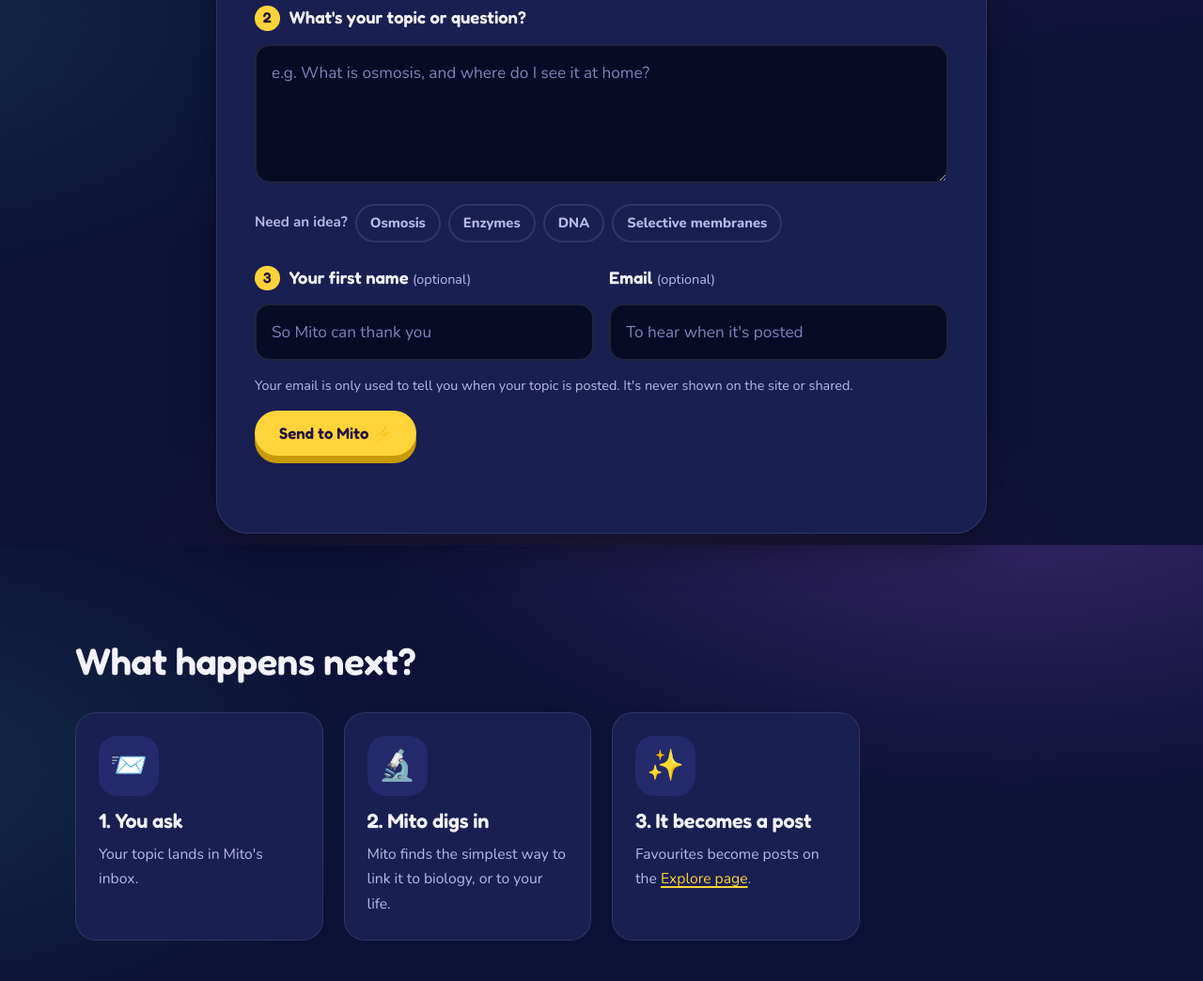
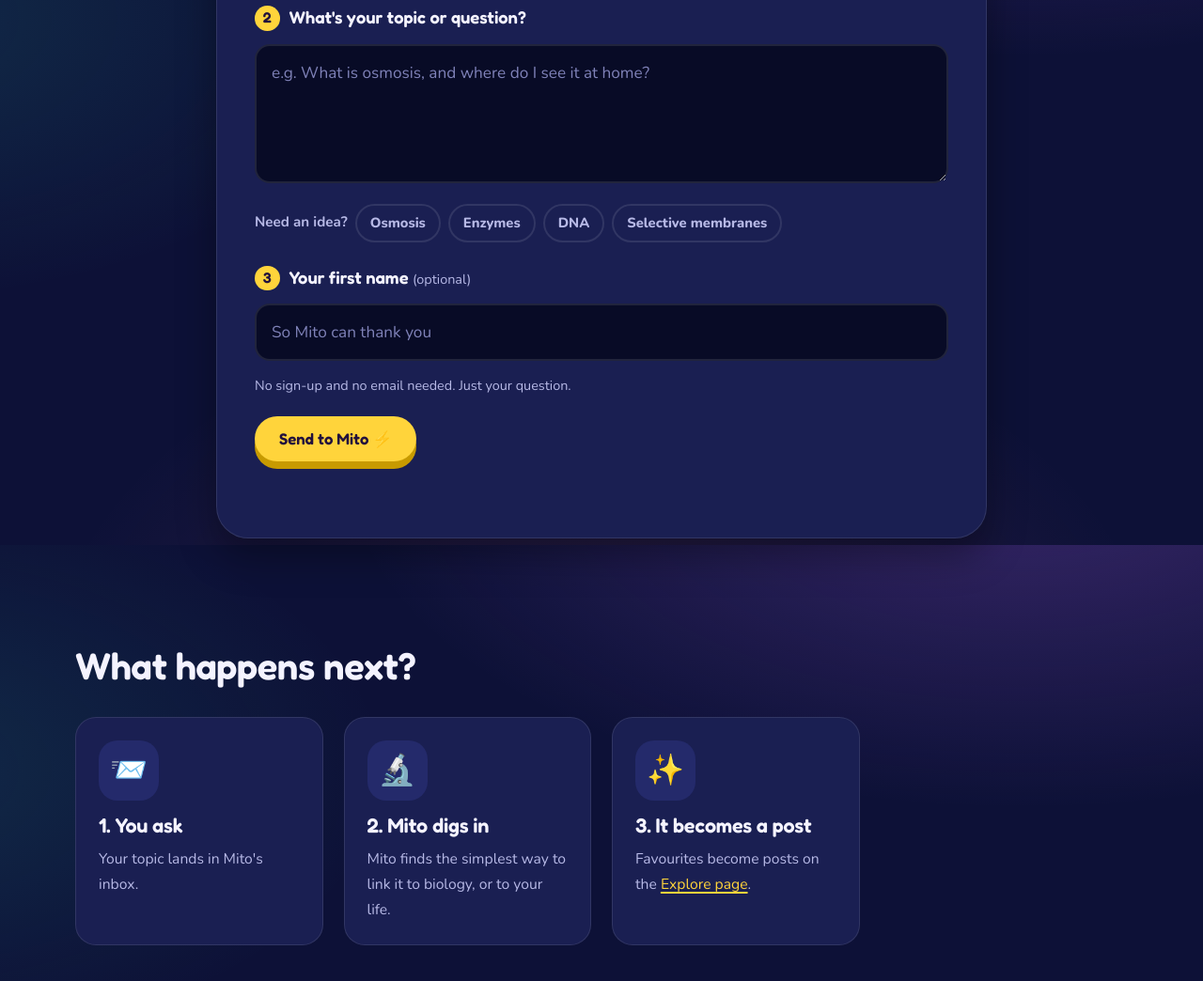
Before and after one commit to devansh6306/everything-anything-bio, a plain HTML site: page ask.html in a window 1280 px wide. Shown: the part 1020-2064 px from the top of the page at 94% size. Drawn offline with nearby package versions, Linux system fonts and the light colour scheme.

Commit message:
Ask Mito: drop the email field
Dev doesn't want to collect email addresses, so the form only asks for
a direction, the topic, and an optional first name.

Co-Authored-By: Claude Opus 5.5 <noreply@anthropic.com>
Claude-Session: https://claude.ai/code/session_016oSbbSTyzfFGgmkiZo1eAo

```diff
--- a/ask.html
+++ b/ask.html
@@ -91,17 +91,11 @@
             </div>
           </div>
 
-          <div class="field-row">
-            <div class="field">
-              <label for="name"><span class="step">3</span>Your first name <small>(optional)</small></label>
-              <input id="name" name="name" type="text" maxlength="60" autocomplete="given-name" placeholder="So Mito can thank you">
-            </div>
-            <div class="field">
-              <label for="email">Email <small>(optional)</small></label>
-              <input id="email" name="email" type="email" maxlength="120" autocomplete="email" placeholder="To hear when it's posted">
-            </div>
+          <div class="field">
+            <label for="name"><span class="step">3</span>Your first name <small>(optional)</small></label>
+            <input id="name" name="name" type="text" maxlength="60" autocomplete="given-name" placeholder="So Mito can thank you">
           </div>
-          <p class="fine-print">Your email is only used to tell you when your topic is posted. It's never shown on the site or shared.</p>
+          <p class="fine-print">No sign-up and no email needed. Just your question.</p>
 
           <!-- Hidden trap field: real people never fill this in; spam bots often do. -->
           <div class="hp" aria-hidden="true"><label>Leave empty<input type="text" name="website" tabindex="-1" autocomplete="off"></label></div>
--- a/assets/css/style.css
+++ b/assets/css/style.css
@@ -466,7 +466,7 @@ figcaption { text-align: center; color: var(--muted); font-size: 0.92rem; margin
 .idea-group[hidden] { display: none; }
 .idea-group .chip { padding: 6px 14px; font-size: 0.92rem; }
 .idea-group .chip:hover { border-color: var(--energy); color: var(--text); }
-.fine-print { color: var(--muted); font-size: 0.9rem; margin-top: -8px; }
+.fine-print { color: var(--muted); font-size: 0.9rem; margin-top: -8px; margin-bottom: 20px; }
 .hp { position: absolute; left: -9999px; width: 1px; height: 1px; overflow: hidden; }
 .form-status { margin: 16px 0 0; font-weight: 800; min-height: 1.5em; }
 .form-status.ok { color: var(--teal); }
--- a/assets/js/ask.js
+++ b/assets/js/ask.js
@@ -12,7 +12,7 @@ var ASK_CONFIG = {
   // fields:  the entry.123456 code for each question
   google: {
     formUrl: "",
-    fields: { direction: "", topic: "", name: "", email: "" }
+    fields: { direction: "", topic: "", name: "" }
   },
 
   // Option B · Formspree
@@ -84,11 +84,9 @@ var ASK_CONFIG = {
     var data = {
       direction: form.querySelector("input[name=direction]:checked").value,
       topic: topic.value.trim(),
-      name: form.name.value.trim(),
-      email: form.email.value.trim()
+      name: form.name.value.trim()
     };
     if (!data.topic) { say("Tell Mito your topic or question first!", "error"); topic.focus(); return; }
-    if (data.email && !form.email.checkValidity()) { say("That email doesn't look quite right.", "error"); form.email.focus(); return; }
     if (!ready()) {
       say("Mito's inbox is almost ready! Requests open very soon, please check back.", "error");
       return;
```
